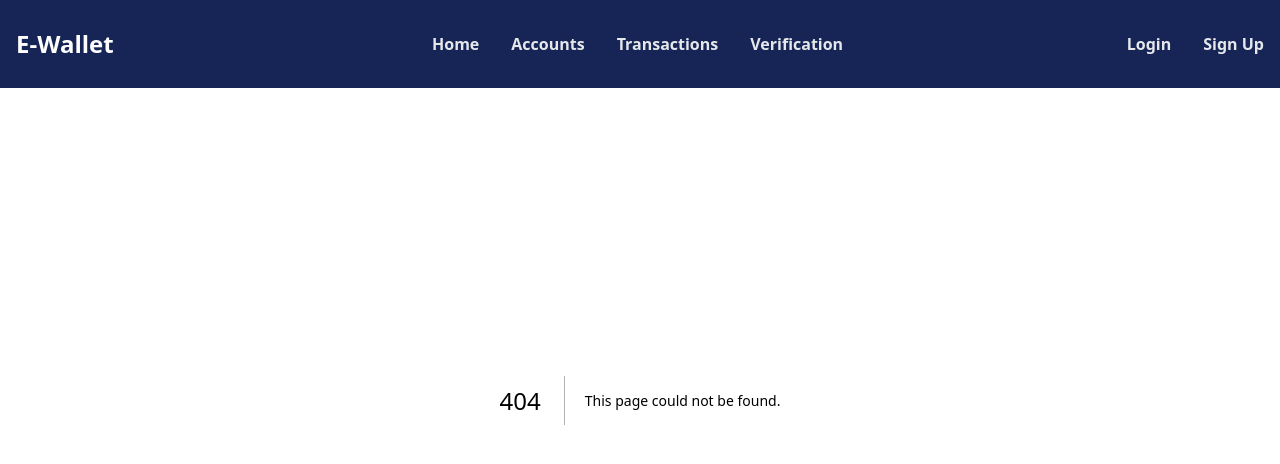
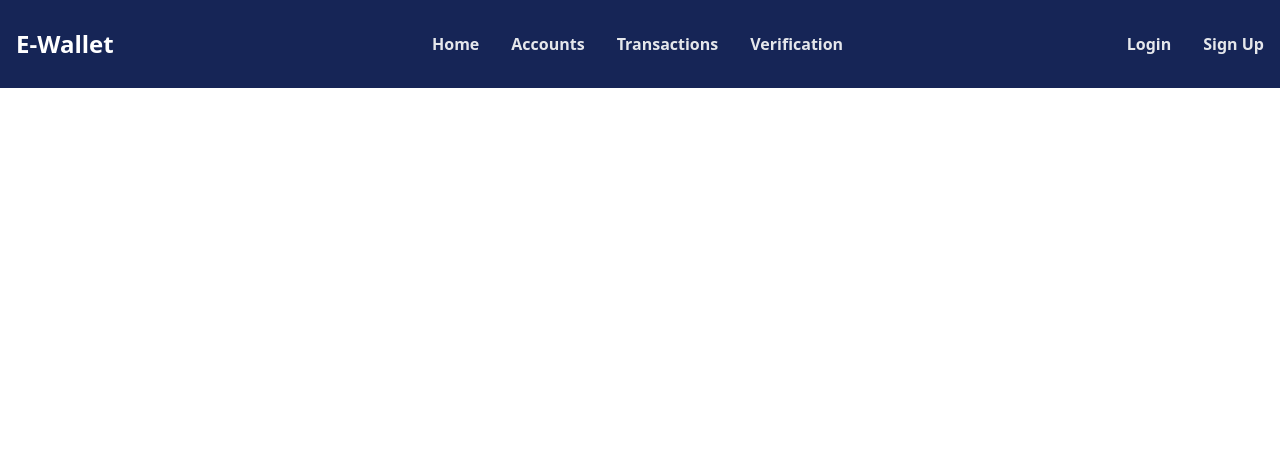
Before and after one commit to YehiaZakaria99/E-Wallet, a Next.js app: page /dashboard in a window 1280 px wide. Before the commit this address had no page. Shown: the top 464 px of the page. Built offline with nearby package versions, Linux system fonts and the light colour scheme.

Commit message:
Create dashboard page

```diff
--- /dev/null
+++ b/src/app/dashboard/page.tsx
@@ -0,0 +1,9 @@
+import React from 'react'
+
+export default function page() {
+  return (
+    <>
+     Dashboard
+    </>
+  )
+}
```
